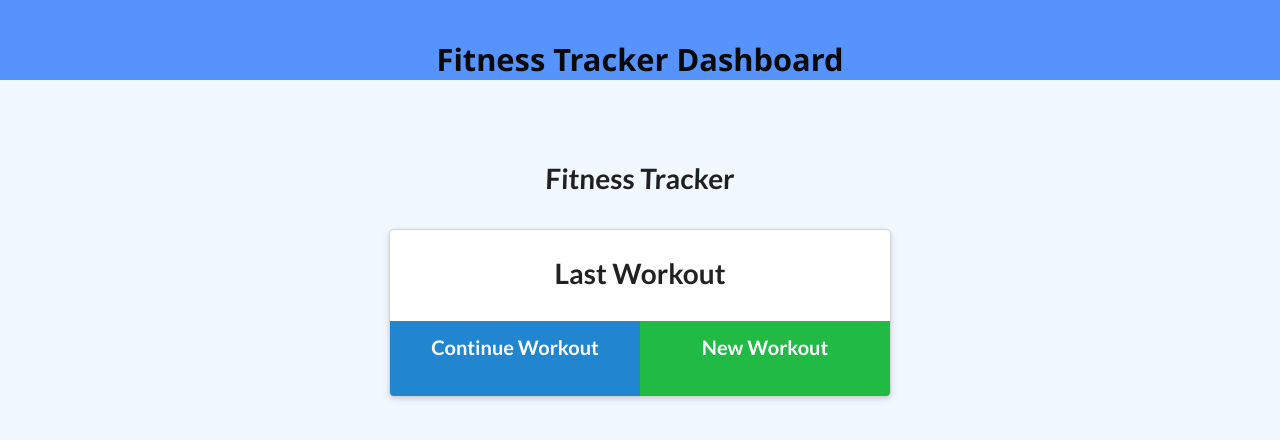
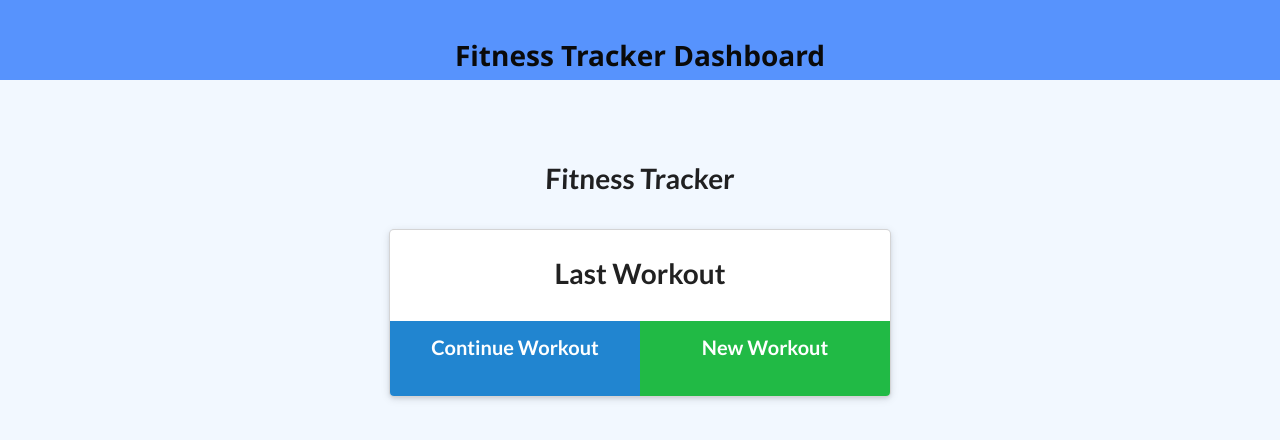
Before and after one commit to DionneNoellaBarretto/18-FitnessTracker_Mongo-NoSQL-_Mongoose_Express_FullStack, a website: page public/index.html in a window 1280 px wide. Drawn offline with nearby package versions, Linux system fonts and the light colour scheme; no server answers.

Commit message:
clean up with images

```diff
--- a/public/style.css
+++ b/public/style.css
@@ -24,7 +24,7 @@ nav {
   height: 80px;
   padding: 10px;
   line-height: 3;
-  font-size: 2.2rem;
+  font-size: 2.0rem;
   text-align: center;
 }
 
```
Also changed, not shown: images/FitnessTrackerLandingPage.png (added).
